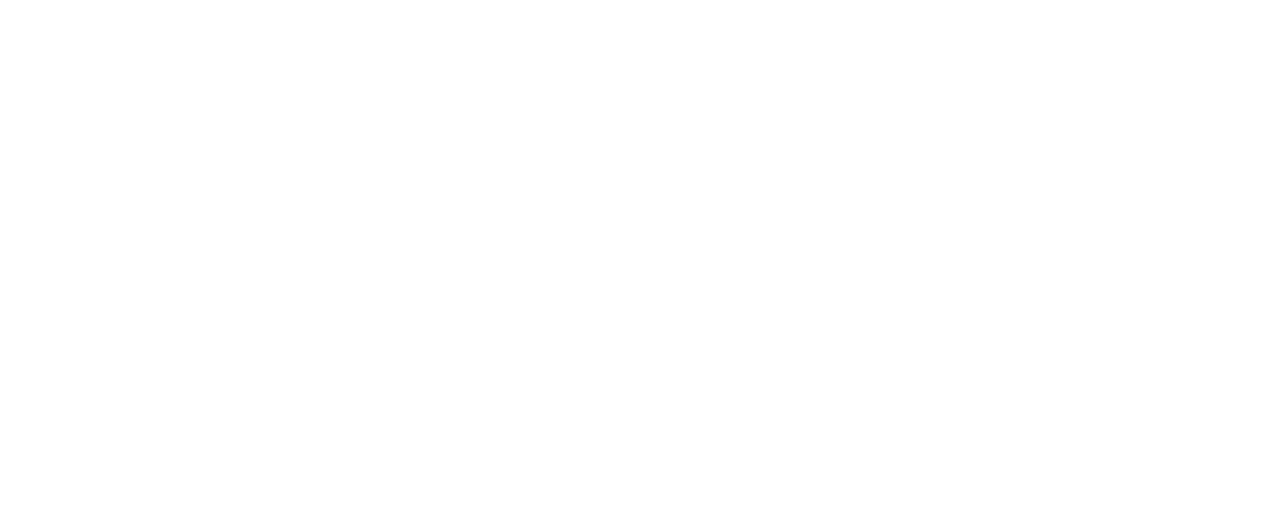
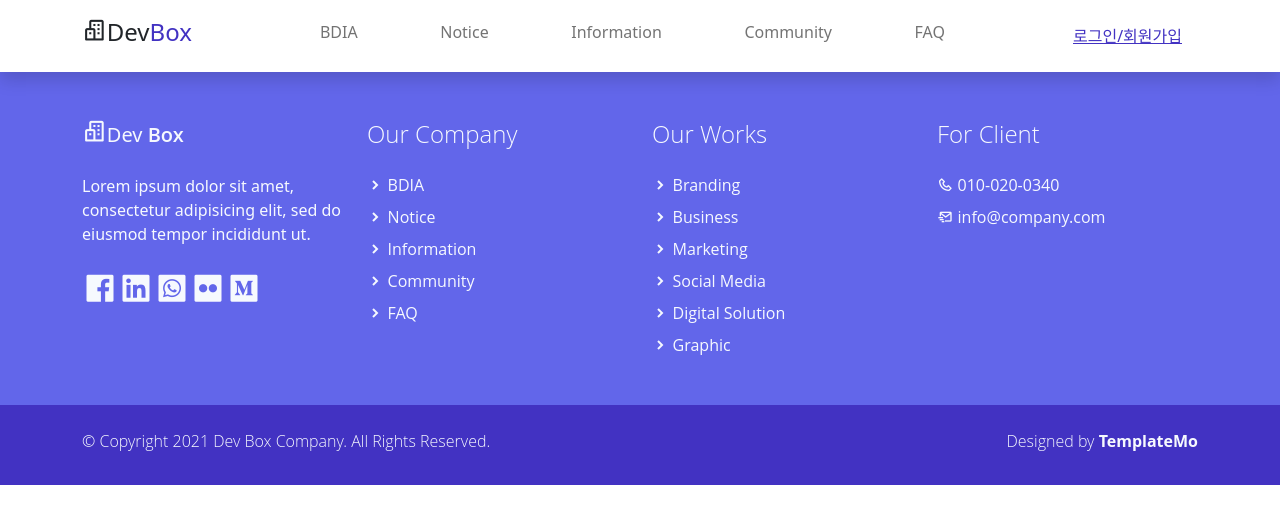
Before and after one commit to kyj4327/DevBox, a React (Create React App) app in the folder devbox_client/: page / in a window 1280 px wide. Before the commit this address had no page. Shown: the top 524 px of the page. Built offline with nearby package versions, Linux system fonts and the light colour scheme; no server answers.

Commit message:
🎨style: 마이페이지 -> Header/Footer 추가  (로그인/회원가입 에서는 제외) #80

```diff
--- a/devbox_client/src/App.js
+++ b/devbox_client/src/App.js
@@ -1,6 +1,5 @@
 import './App.css';
-
-import { BrowserRouter as Router, Route, Routes } from 'react-router-dom';
+import { BrowserRouter as Router, Route, Routes, useLocation } from 'react-router-dom';
 
 import './assets/img/apple-icon.png';
 import './assets/img/favicon.ico';
@@ -9,25 +8,40 @@
 import './assets/css/templatemo.css';
 import './assets/css/custom.css';
 
-// import Header from './components/Header';
-// import JobInfoList from './components/JobInfoList';
-// import Footer from './components/Footer';
+import AuthContainer from './components/AuthContainer';
+import { Naver } from './components/Naver';
+import HomePage from './pages/HomePage';
+import MyPage from './pages/MyPage';
+import PasswordReset from './pages/PasswordReset';
+import Header from './components/Header';
+import Footer from './components/Footer'; // Footer import 추가
 
-import AuthContainer from './components/AuthContainer';
-import { Naver } from './components/Naver'; // Naver 컴포넌트를 가져옵니다.
-import HomePage from './pages/HomePage';
+function AppContent() {
+  const location = useLocation();
+  const hideHeaderFooter = ['/auth', '/password'].includes(location.pathname);
 
-
+  return (
+    <div className="app-wrapper">
+      {!hideHeaderFooter && <Header />}
+      <main className="main-content">
+        <Routes>
+          <Route path="/auth" element={<AuthContainer />} />
+          <Route path="/password" element={<PasswordReset />} />
+          <Route path="/login" element={<Naver />} />
+          <Route path="/home" element={<HomePage />} />
+          <Route path="/mypage/*" element={<MyPage />} />
+        </Routes>
+      </main>
+      {!hideHeaderFooter && <Footer />} {/* Footer 추가 */}
+    </div>
+  );
+}
 
 function App() {
   return (
     <Router>
-    <Routes>
-      <Route path="/auth" element={<AuthContainer />} />
-      <Route path="/login" element={<Naver />} />
-      <Route path="/home" element={<HomePage />} />
-      </Routes>
-  </Router>
+      <AppContent />
+    </Router>
   );
 }
 
```
